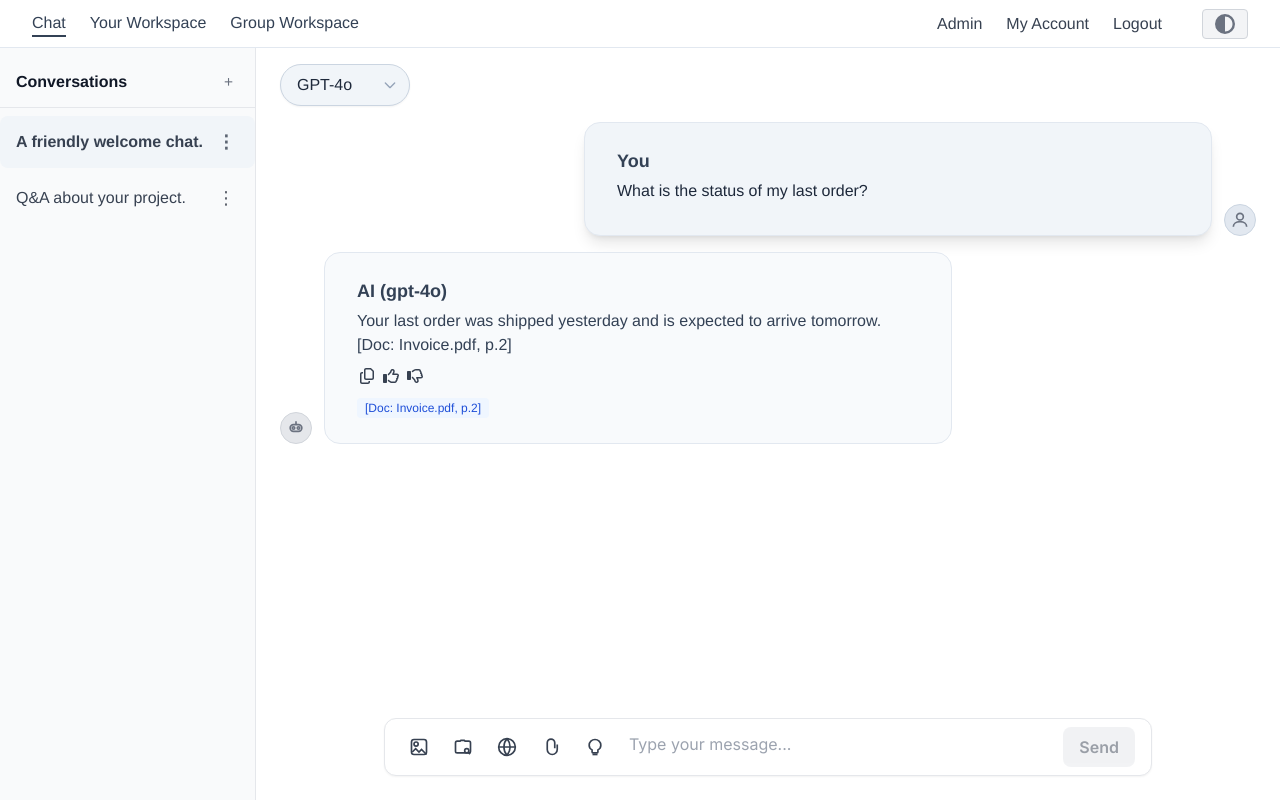
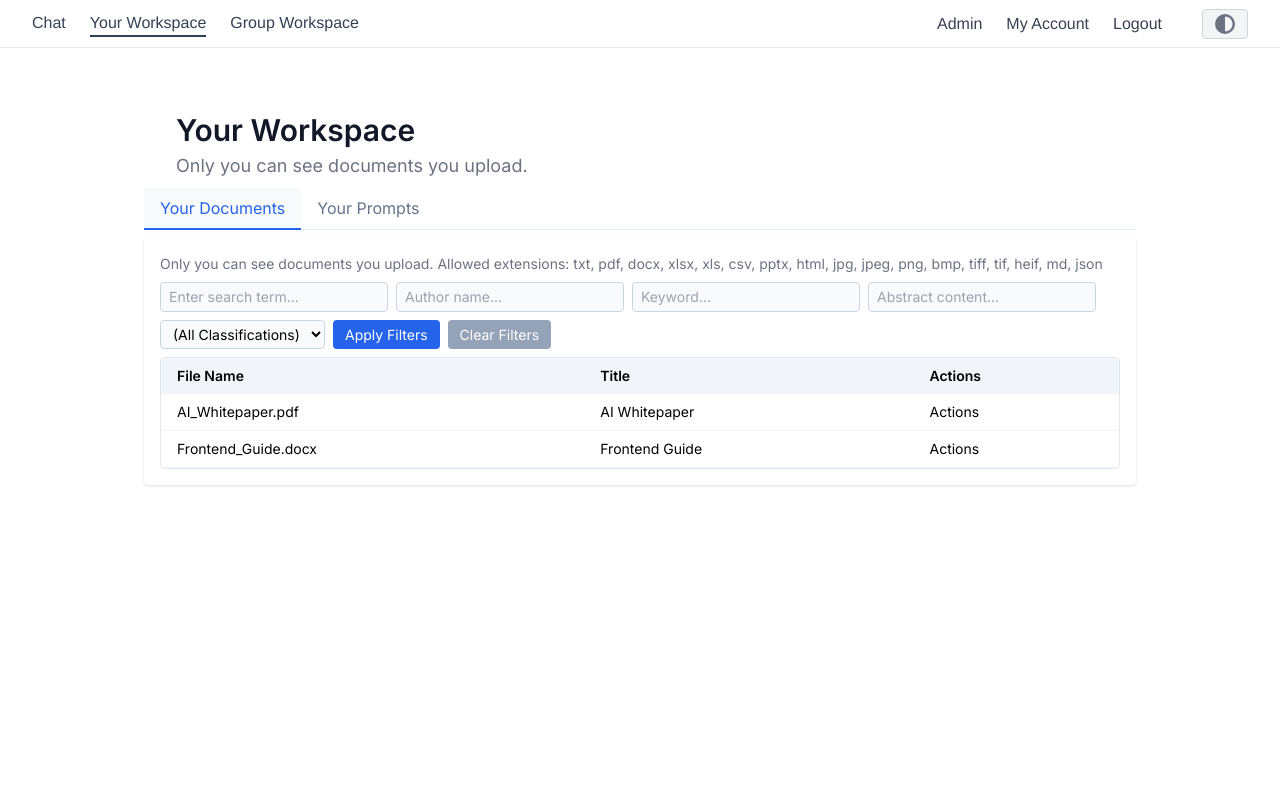
Before and after one commit to jrthartwig/react-simplechat, a React (Vite) app: page /your-workspace in a window 1280 px wide. Before the commit this address led to /. Built offline with nearby package versions, Linux system fonts and the light colour scheme.

Commit message:
feat: my workspace

```diff
--- a/src/components/GroupDocuments.jsx
+++ b/src/components/GroupDocuments.jsx
@@ -1,7 +1,7 @@
 import { useGroupWorkspace } from '../providers/GroupWorkspaceProvider';
 import { useState } from 'react';
 
-export default function GroupDocuments({ darkMode }) {
+export default function GroupDocuments({ darkMode, description = "Documents uploaded here are visible to all group members. Allowed extensions: txt, pdf, docx, xlsx, xls, csv, pptx, html, jpg, jpeg, png, bmp, tiff, tif, heif, md, json" }) {
   const { documents, loadingDocuments, activeGroupId } = useGroupWorkspace();
   const [filters, setFilters] = useState({
     fileName: '', author: '', keywords: '', abstract: '', classification: ''
@@ -26,7 +26,7 @@ export default function GroupDocuments({ darkMode }) {
         `mb-2 text-gray-500 text-sm ` +
         (darkMode ? 'dark:text-slate-400' : '')
       }>
-        Documents uploaded here are visible to all group members. Allowed extensions: txt, pdf, docx, xlsx, xls, csv, pptx, html, jpg, jpeg, png, bmp, tiff, tif, heif, md, json
+        {description}
       </div>
       <div className="flex flex-wrap gap-2 mb-2">
         <input
--- a/src/components/GroupHeader.jsx
+++ b/src/components/GroupHeader.jsx
@@ -1,14 +1,14 @@
-export default function GroupHeader({ darkMode }) {
+export default function GroupHeader({ darkMode, title = "Group Workspace", subtitle = "No Groups Available" }) {
   return (
     <div className="pt-8 pb-2 px-8">
       <h1 className={
         `text-3xl font-semibold mb-1 ` +
         (darkMode ? 'text-slate-100' : 'text-gray-900')
-      }>Group Workspace</h1>
+      }>{title}</h1>
       <div className={
         `text-lg ` +
         (darkMode ? 'text-slate-400' : 'text-gray-500')
-      }>No Groups Available</div>
+      }>{subtitle}</div>
     </div>
   );
 }
--- a/src/components/GroupPrompts.jsx
+++ b/src/components/GroupPrompts.jsx
@@ -1,6 +1,6 @@
 import { useGroupWorkspace } from '../providers/GroupWorkspaceProvider';
 
-export default function GroupPrompts({ darkMode }) {
+export default function GroupPrompts({ darkMode, description = "Prompts available to all group members for this workspace." }) {
   const { prompts, loadingPrompts, activeGroupId } = useGroupWorkspace();
   return (
     <div className="w-full">
@@ -8,7 +8,7 @@ export default function GroupPrompts({ darkMode }) {
         "mb-2 text-gray-500 text-sm " +
         (darkMode ? 'dark:text-slate-400' : '')
       }>
-        Prompts available to all group members for this workspace.
+        {description}
       </div>
       <div className="overflow-x-auto rounded border border-slate-200 bg-white dark:bg-gray-900">
         <table className="min-w-full text-sm">
--- a/src/components/GroupTabs.jsx
+++ b/src/components/GroupTabs.jsx
@@ -2,7 +2,7 @@ import { useState } from 'react';
 import GroupDocuments from './GroupDocuments';
 import GroupPrompts from './GroupPrompts';
 
-export default function GroupTabs({ darkMode }) {
+export default function GroupTabs({ darkMode, documentsLabel = "Group Documents", promptsLabel = "Group Prompts", documentsDesc = "Documents uploaded here are visible to all group members.", promptsDesc = "Prompts available to all group members for this workspace.", ...rest }) {
   const [tab, setTab] = useState('documents');
   return (
     <div className="w-full">
@@ -11,17 +11,17 @@ export default function GroupTabs({ darkMode }) {
           className={`px-4 py-2 -mb-px border-b-2 transition-colors text-base focus:outline-none ${tab === 'documents' ? 'border-blue-600 text-blue-600 bg-slate-50 dark:bg-gray-800 dark:text-blue-300 dark:border-blue-400' : 'border-transparent text-slate-500 hover:text-blue-600 dark:text-slate-400 dark:hover:text-blue-300'}`}
           onClick={() => setTab('documents')}
         >
-          Group Documents
+          {documentsLabel}
         </button>
         <button
           className={`px-4 py-2 -mb-px border-b-2 transition-colors text-base focus:outline-none ${tab === 'prompts' ? 'border-blue-600 text-blue-600 bg-slate-50 dark:bg-gray-800 dark:text-blue-300 dark:border-blue-400' : 'border-transparent text-slate-500 hover:text-blue-600 dark:text-slate-400 dark:hover:text-blue-300'}`}
           onClick={() => setTab('prompts')}
         >
-          Group Prompts
+          {promptsLabel}
         </button>
       </div>
       <div className="bg-white dark:bg-gray-900 rounded-b shadow p-4">
-        {tab === 'documents' ? <GroupDocuments darkMode={darkMode} /> : <GroupPrompts darkMode={darkMode} />}
+        {tab === 'documents' ? <GroupDocuments darkMode={darkMode} description={documentsDesc} {...rest} /> : <GroupPrompts darkMode={darkMode} description={promptsDesc} {...rest} />}
       </div>
     </div>
   );
--- /dev/null
+++ b/src/pages/YourWorkspacePage.jsx
@@ -0,0 +1,23 @@
+import { useState } from 'react';
+import GroupHeader from '../components/GroupHeader';
+import GroupTabs from '../components/GroupTabs';
+import GroupWorkspaceProvider from '../providers/GroupWorkspaceProvider';
+
+export default function YourWorkspacePage() {
+  // For now, reuse group workspace components with mock data for a single user workspace
+  return (
+    <GroupWorkspaceProvider>
+      <div className="flex flex-col flex-1 min-h-0 h-full w-full items-center overflow-auto">
+        <div className="w-full max-w-5xl flex flex-col flex-1 min-h-0 h-full px-4 py-8">
+          <GroupHeader title="Your Workspace" subtitle="Only you can see documents you upload." />
+          <GroupTabs
+            documentsLabel="Your Documents"
+            promptsLabel="Your Prompts"
+            documentsDesc="Only you can see documents you upload. Allowed extensions: txt, pdf, docx, xlsx, xls, csv, pptx, html, jpg, jpeg, png, bmp, tiff, tif, heif, md, json"
+            promptsDesc="Prompts available only to you in this workspace."
+          />
+        </div>
+      </div>
+    </GroupWorkspaceProvider>
+  );
+}
--- a/src/routes.jsx
+++ b/src/routes.jsx
@@ -1,6 +1,7 @@
 import { BrowserRouter as Router, Routes, Route, Navigate } from 'react-router-dom';
 import ChatPage from './pages/ChatPage';
 import GroupWorkspacePage from './pages/GroupWorkspacePage';
+import YourWorkspacePage from './pages/YourWorkspacePage';
 import ChatHeader from './components/ChatHeader';
 
 export default function AppRoutes({ darkMode, setDarkMode }) {
@@ -10,6 +11,7 @@ export default function AppRoutes({ darkMode, setDarkMode }) {
       <Routes>
         <Route path="/" element={<ChatPage darkMode={darkMode} setDarkMode={setDarkMode} />} />
         <Route path="/group-workspace" element={<GroupWorkspacePage darkMode={darkMode} />} />
+        <Route path="/your-workspace" element={<YourWorkspacePage darkMode={darkMode} />} />
         <Route path="*" element={<Navigate to="/" replace />} />
       </Routes>
     </Router>
```
